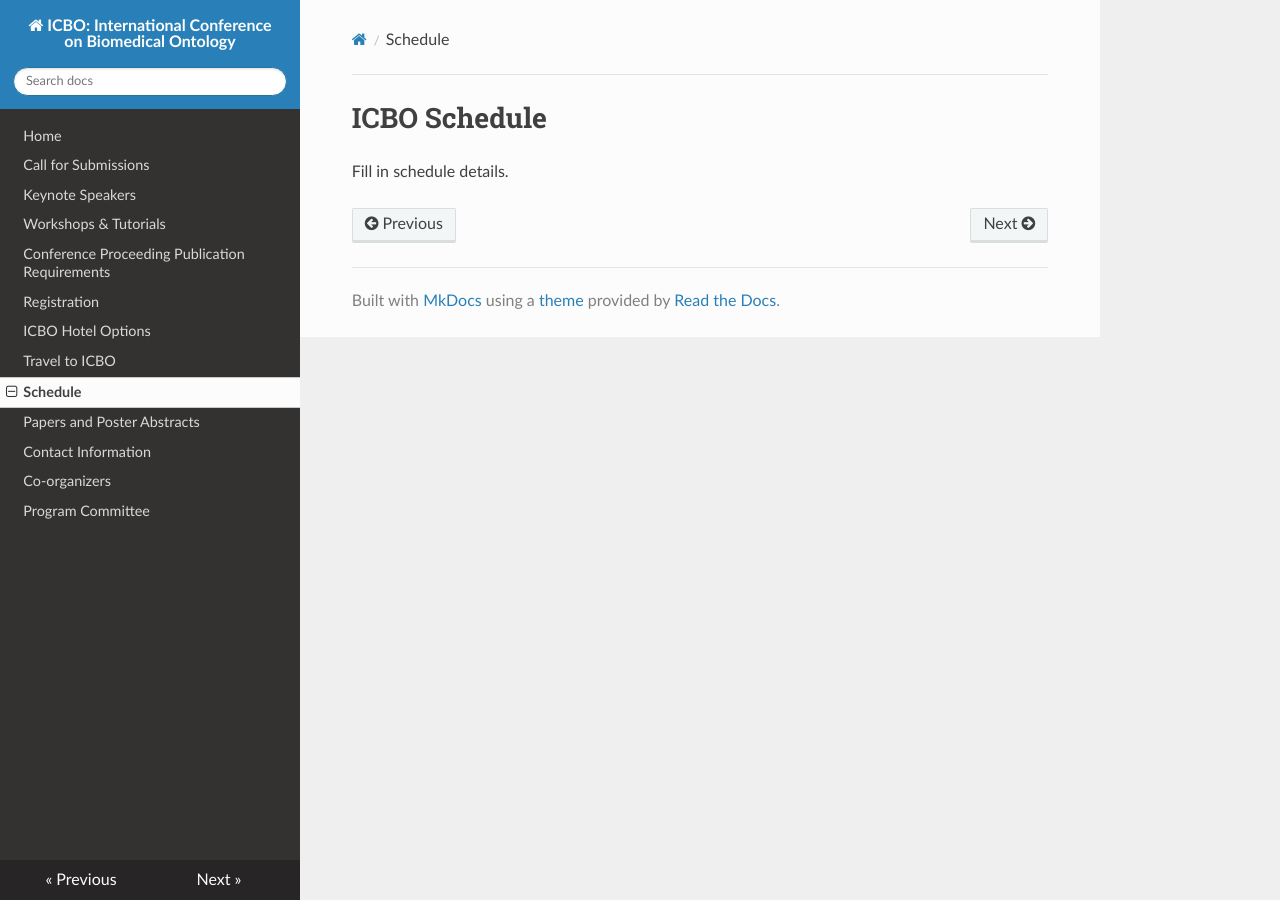
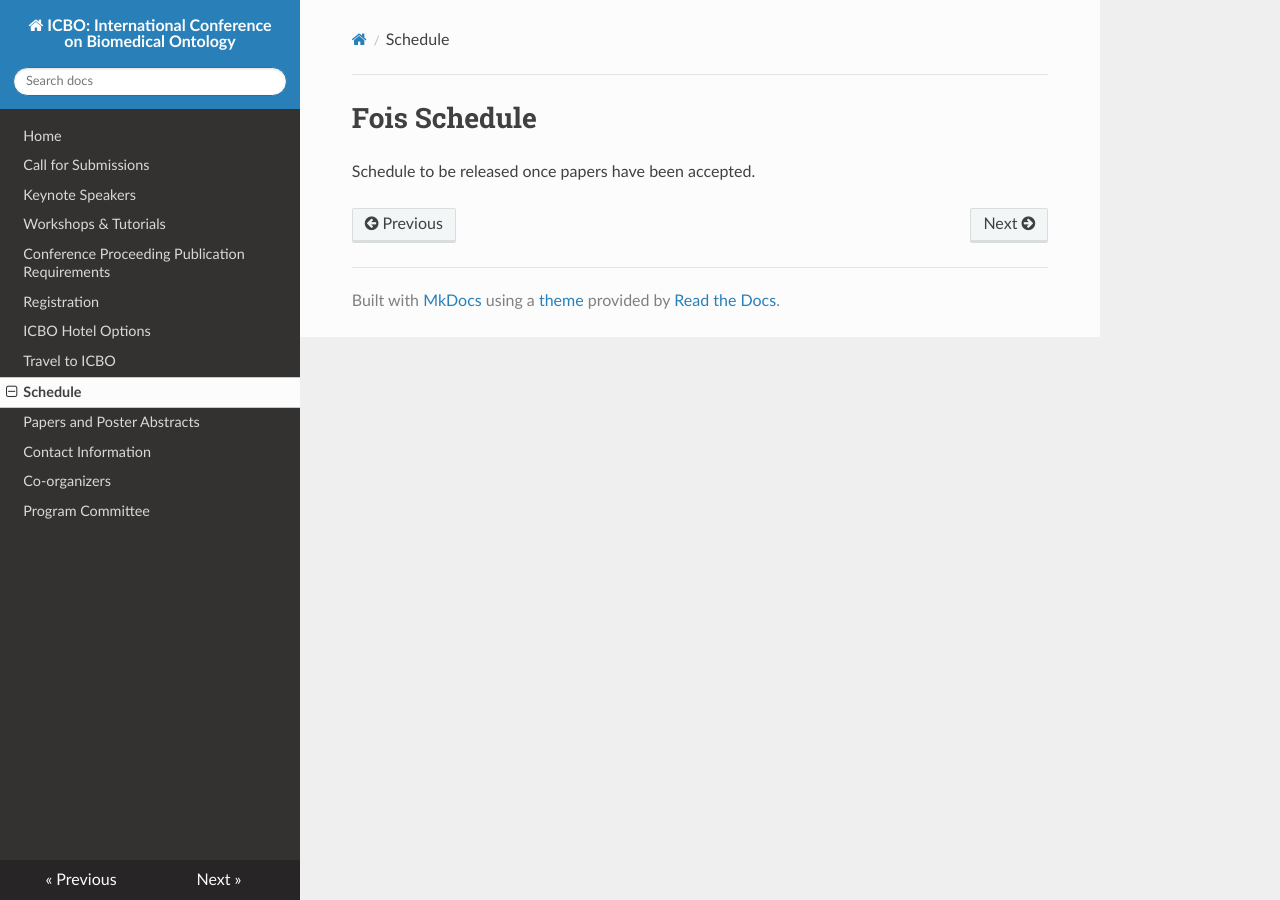
Before and after one commit to CarterBeauBenson/LLMO-Workshop, an MkDocs documentation site: the page built from docs/icbo-schedule.md, in a window 1280 px wide. Built offline with MkDocs 1.6.1, drawn with Linux system fonts in a browser that asks for light colours; nearby versions of some CDN libraries.

Commit message:
Update icbo-schedule.md

```diff
--- a/docs/icbo-schedule.md
+++ b/docs/icbo-schedule.md
@@ -1,2 +1,2 @@
-# ICBO Schedule
-Fill in schedule details.
+# Fois Schedule
+Schedule to be released once papers have been accepted.
```
